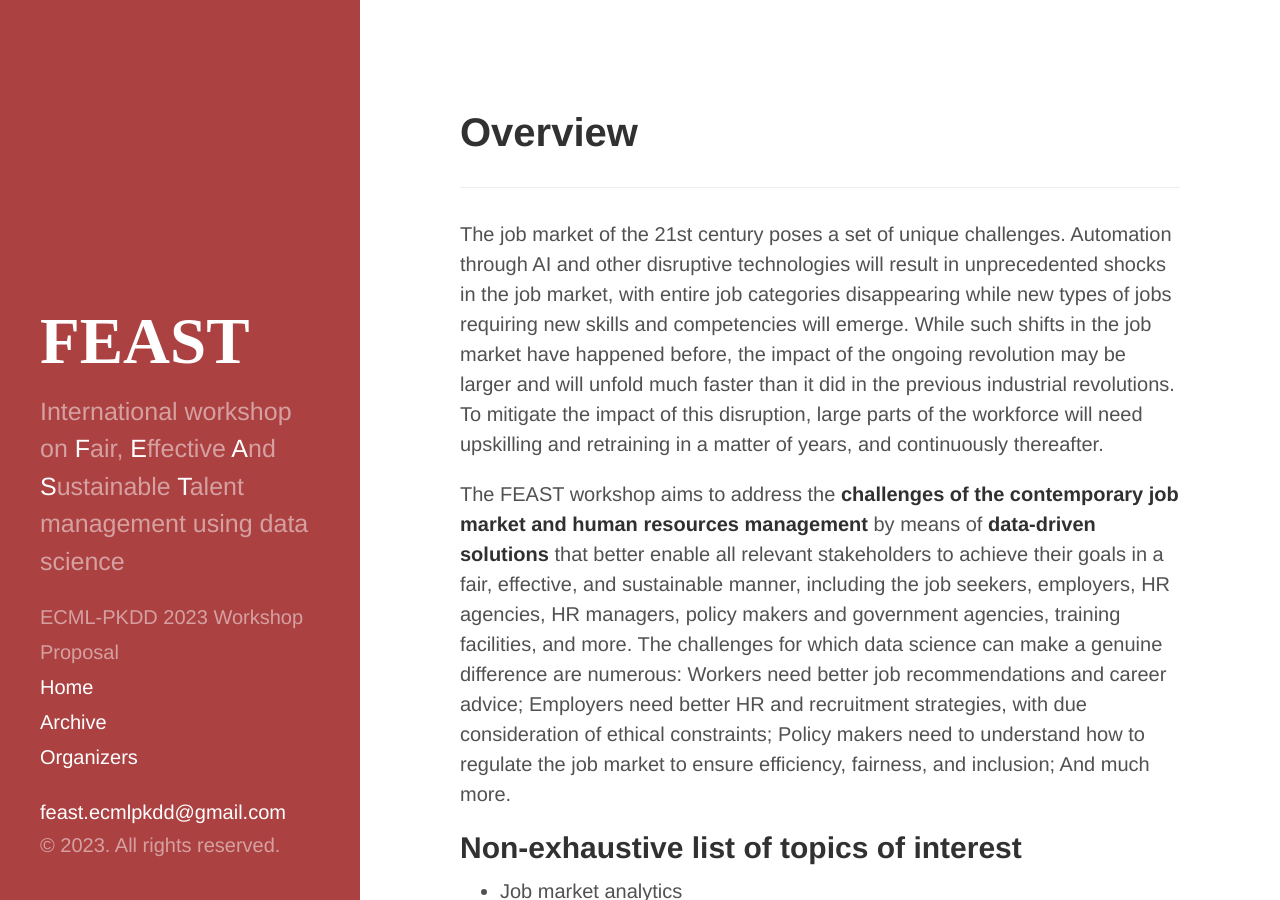
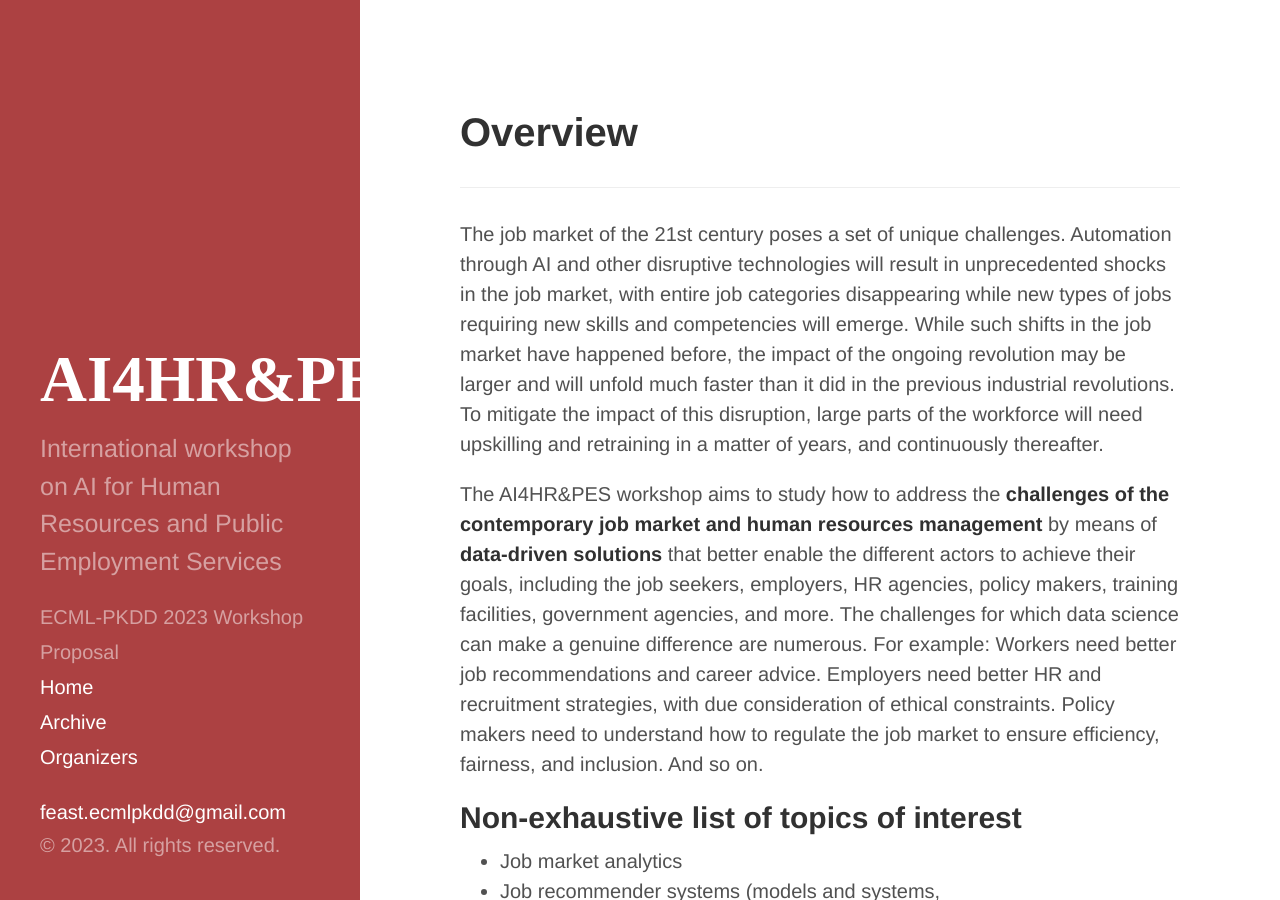
Before and after one commit to feast-ecmlpkdd/feast-ecmlpkdd.github.io, a Jekyll site: the page built from index.md, in a window 1280 px wide and 900 px high. Built offline with Jekyll 4.4.1, drawn with Linux system fonts in a browser that asks for light colours.

Commit message:
update according to workshop name change.

```diff
--- a/_config.yml
+++ b/_config.yml
@@ -7,9 +7,9 @@ permalink:        pretty
 # relative_permalinks: true
 
 # Setup
-title:            FEAST
+title:            AI4HR&PES
 tagline:          ''
-description:      'International workshop on <a>F</a>air, <a>E</a>ffective <a>A</a>nd <a>S</a>ustainable <a>T</a>alent management using data science'
+description:      'International workshop on AI for Human Resources and Public Employment Services'
 url:              https://feast-ecmlpkdd.github.io/
 baseurl:          ''
 destination:      _site
--- a/index.md
+++ b/index.md
@@ -6,7 +6,7 @@ title: Overview
 ---
 The job market of the 21st century poses a set of unique challenges. Automation through AI and other disruptive technologies will result in unprecedented shocks in the job market, with entire job categories disappearing while new types of jobs requiring new skills and competencies will emerge. While such shifts in the job market have happened before, the impact of the ongoing revolution may be larger and will unfold much faster than it did in the previous industrial revolutions. To mitigate the impact of this disruption, large parts of the workforce will need upskilling and retraining in a matter of years, and continuously thereafter.
 
-The FEAST workshop aims to address the __challenges of the contemporary job market and human resources management__ by means of __data-driven solutions__ that better enable all relevant stakeholders to achieve their goals in a fair, effective, and sustainable manner, including the job seekers, employers, HR agencies, HR managers, policy makers and government agencies, training facilities, and more. The challenges for which data science can make a genuine difference are numerous: Workers need better job recommendations and career advice; Employers need better HR and recruitment strategies, with due consideration of ethical constraints; Policy makers need to understand how to regulate the job market to ensure efficiency, fairness, and inclusion; And much more.
+The AI4HR&PES workshop aims to study how to address the __challenges of the contemporary job market and human resources management__ by means of __data-driven solutions__  that better enable the different actors to achieve their goals, including the job seekers, employers, HR agencies, policy makers, training facilities, government agencies, and more. The challenges for which data science can make a genuine difference are numerous. For example: Workers need better job recommendations and career advice. Employers need better HR and recruitment strategies, with due consideration of ethical constraints. Policy makers need to understand how to regulate the job market to ensure efficiency, fairness, and inclusion. And so on.
 
 
 
```
